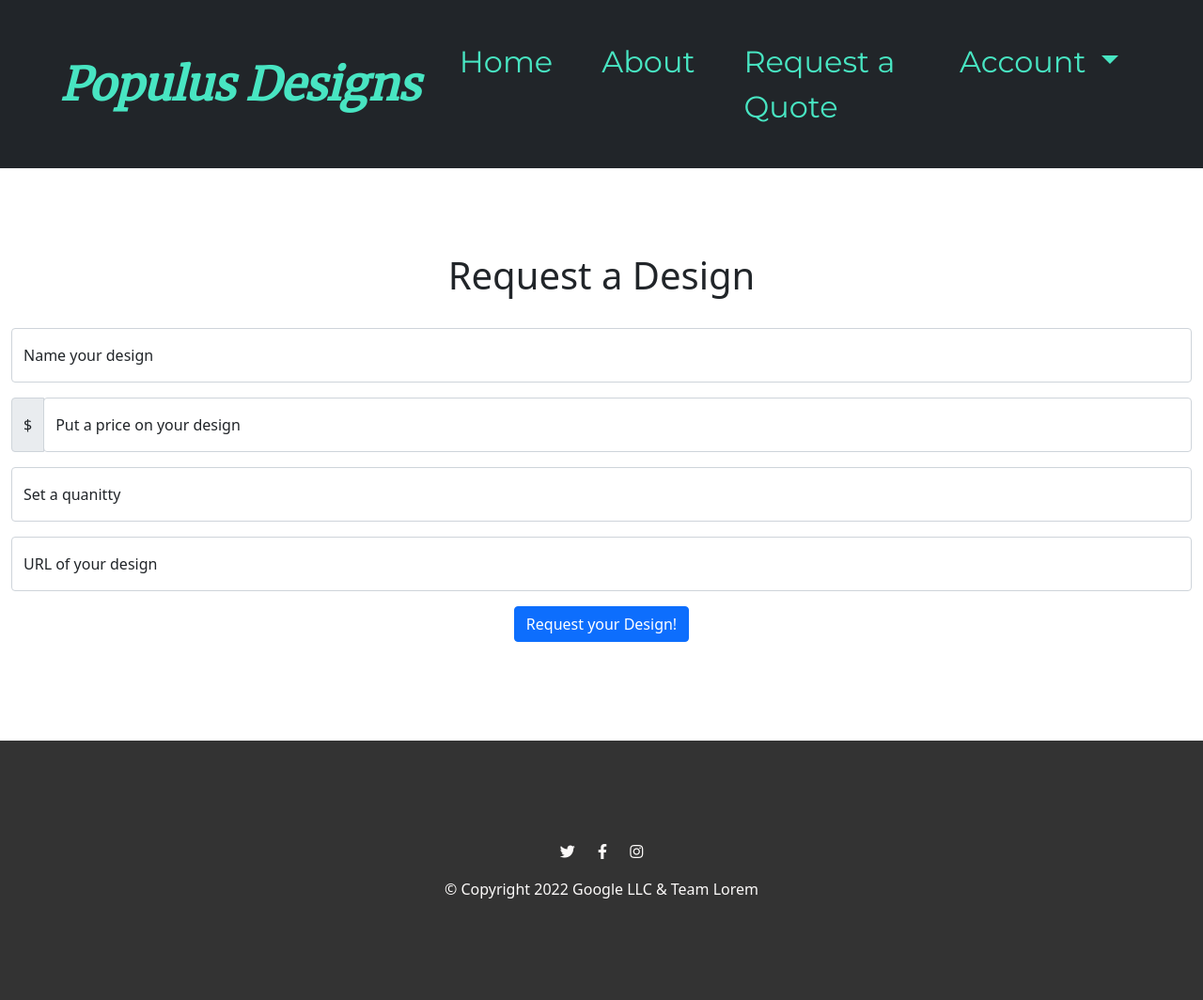
After one commit to branfung/techx22-sds-teamlorem, a Flask app: page /request in a window 1280 px wide. The commit adds this page. Shown: the whole page at 94% size. Run offline with Flask 2, Linux system fonts and the light colour scheme; some libraries are stand-ins or nearby versions.

Commit message:
added /request to upload products to the store

```diff
--- a/app.py
+++ b/app.py
@@ -1,8 +1,14 @@
 # -- Import section --
-from flask import (Flask, render_template, request, redirect, url_for)
+from flask import (
+    Flask,
+    render_template,
+    request,
+    redirect,
+    url_for,
+    session
+)
 from flask_pymongo import PyMongo
-from bson.objectid import ObjectId
-from flask import session
+import requests
 import secrets
 import bcrypt
 import os
@@ -12,7 +18,7 @@ app = Flask(__name__)
 
 # name of database
 db_name = "test"
-app.config['MONGO_DBNAME'] = 'db_name'
+app.config['MONGO_DBNAME'] = db_name
 
 # URI of database
 password = os.environ.get('PASSWORD') # using env variables to hide sensitive info (for good practice)
@@ -29,8 +35,54 @@ app.secret_key = secrets.token_urlsafe(16)
 @app.route('/')
 @app.route('/index')
 def index():
-    return 'Hello World'
-    # return render_template('index.html')
+    store = mongo.db.store.find()
+    return render_template('index.html', session=session, store=store)
+
+@app.route('/request', methods=['GET', 'POST'])
+def upload_design():
+    if request.method == 'POST':
+        message = {'message': '', 'error': None}
+        # session['username'] = 'Brandon'
+
+        # Fetching the image_url from the user to check if it gives us headers
+        print(dict(request.form))
+        try:
+            url = request.form['image_url']
+            response = requests.get(url)
+        except:
+            message['error'] = 'Something went wrong with your image URL'
+            return render_template('request-form.html', session=session, message=message)
+
+        # Validating image_url to see if it's an image
+        if response.headers.get('content-type') not in ['image/png', 'image/jpeg']:
+            message['error'] = 'URL is not a valid image URL! Please use a correct URL'
+            return render_template('request-form.html', session=session, message=message)
+
+        # Constructing product object
+        product = {
+            'name': request.form['name'],
+            'price': round(float(request.form['price']), 2),
+            'creator': session['username'],
+            'quantity': int(request.form['quantity']),
+            'image_url': request.form['image_url']
+        }
+        # session.clear()
+        # print(product)
+
+        # DB insert_one error handling
+        try:
+            store = mongo.db.store
+            store.insert_one(product)
+            # print('Product added')
+        except:
+            message['error'] = 'Could not upload design. Please make sure the fields are correct or try again some other time'
+            return render_template('request-form.html', session=session, message=message)
+
+        # Product insert success:
+        message['message'] = 'Your design was uploaded succesfully!'
+        return render_template('request-form.html', session=session, message=message)
+    else:
+        return render_template('request-form.html', session=session)
 
 
 # User Log in Route
@@ -65,7 +117,7 @@ def login():
         else:
             return "Username not found"
     else:
-        render_template("login.html")
+        return render_template("login.html")
 
 @app.route("/logout")
 def logout():
--- /dev/null
+++ b/templates/request-form.html
@@ -0,0 +1,60 @@
+{% extends "main.html" %}
+
+{% block title %}Pupulus Designs - Request a Design{% endblock %}
+
+{% block styles %}
+    <link rel="stylesheet" type="text/css" href="static/css/Request-Form.css">
+{% endblock %}
+
+{% block content %}
+
+<main class="white-section">
+    <div class="container-fluid">
+        <div class="main-form">
+            {% if true %}
+            <form method="POST" action="/request">
+                {% if message %}
+                    {% if message['error'] %}
+                        <div class="alert alert-danger" role="alert">ERROR: {{ message['error'] }}</div>
+                    {% else %}
+                        <div class="alert alert-success" role="alert">{{ message['message'] }}</div>
+                    {% endif %}
+                {% endif %}
+                <h1>Request a Design</h1>
+                <br>
+                <div class="mb-3 form-floating">
+                    <input type="text" class="form-control" name="name" id="name" placeholder="name" required>
+                    <label for="name" class="form-label">Name your design</label>
+                </div>
+                <div class="mb-3 input-group">
+                    <span class="input-group-text" id="basic-addon3">$</span>
+                    <div class="form-floating form-floating-group flex-grow-1">
+                        <input type="number" class="form-control" name="price" id="price" placeholder="price" min="1" max="100" step="0.01" required>
+                        <label for="price" class="form-label">Put a price on your design</label>
+                    </div>
+                </div>
+                <div class="mb-3 form-floating">
+                    <input type="number" class="form-control" name="quantity" id="quantity" placeholder="quantity" min="1" max="50" required>
+                    <label for="quantity" class="form-label">Set a quanitty</label>
+                </div>
+                <div class="mb-3 form-floating">
+                    <input type="url" class="form-control" name="image_url" id="image_url" placeholder="image_url" required>
+                    <label for="image_url" class="form-label">URL of your design</label>
+                </div>
+                <div class="mb-3">
+                    <button class="btn btn-primary" type="submit">Request your Design!</button>
+                </div>
+            </form>
+            {% else %}
+            <div class="no-session">
+                <h1>Join us!</h1>
+                <p>Sign in to your account in order to request your design.</p>
+                <a class="btn btn-primary" href="/signup" type="button">Sign up today!</a>
+                <a href="/login" class="btn btn-link">Already have an account? Click here.</a>
+            </div>
+            {% endif %}
+        </div>
+
+    </div>
+</main>
+{% endblock %}
```
Also changed, not shown: static/css/Request-Form.css (+23 -6 lines).
